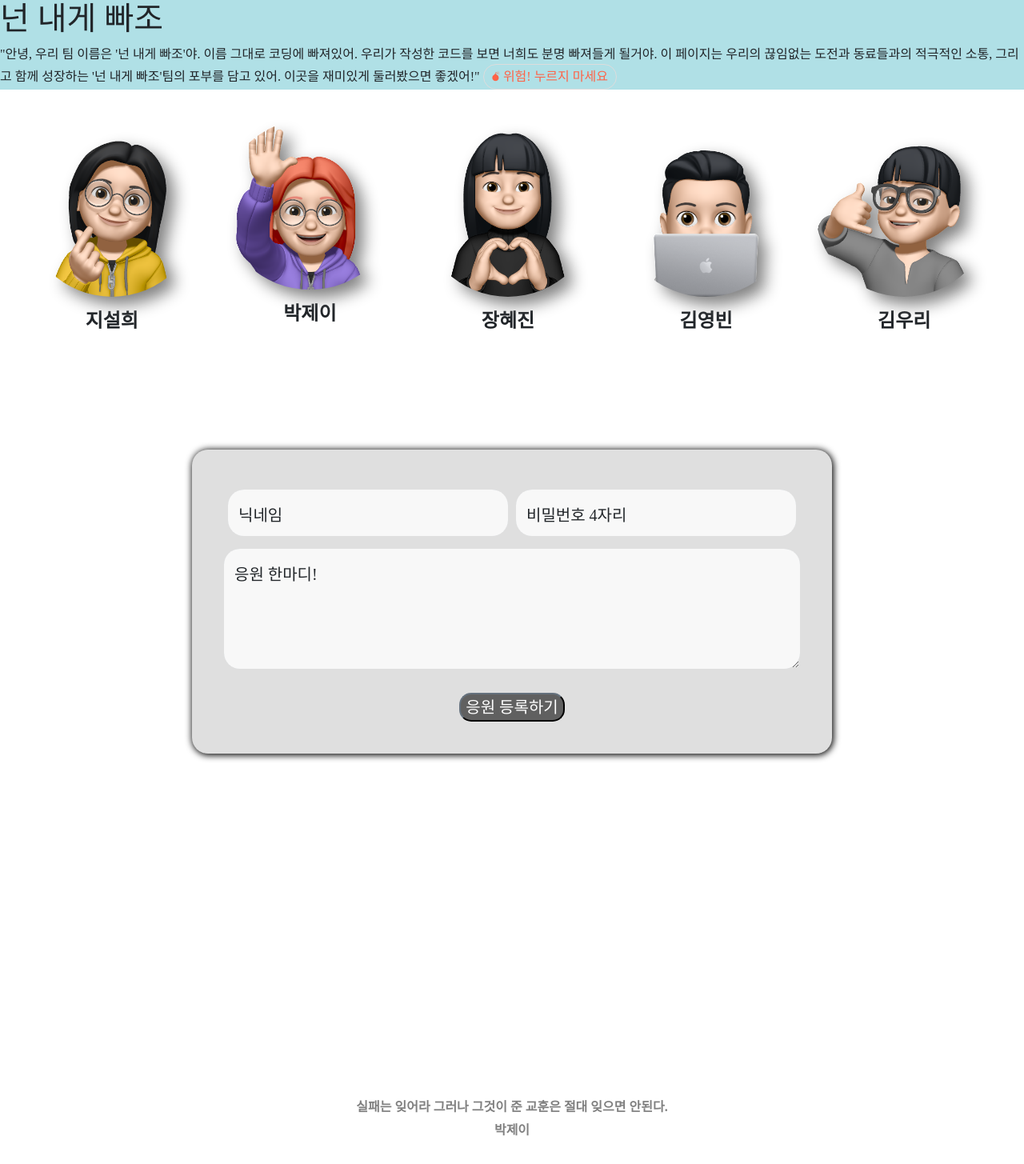
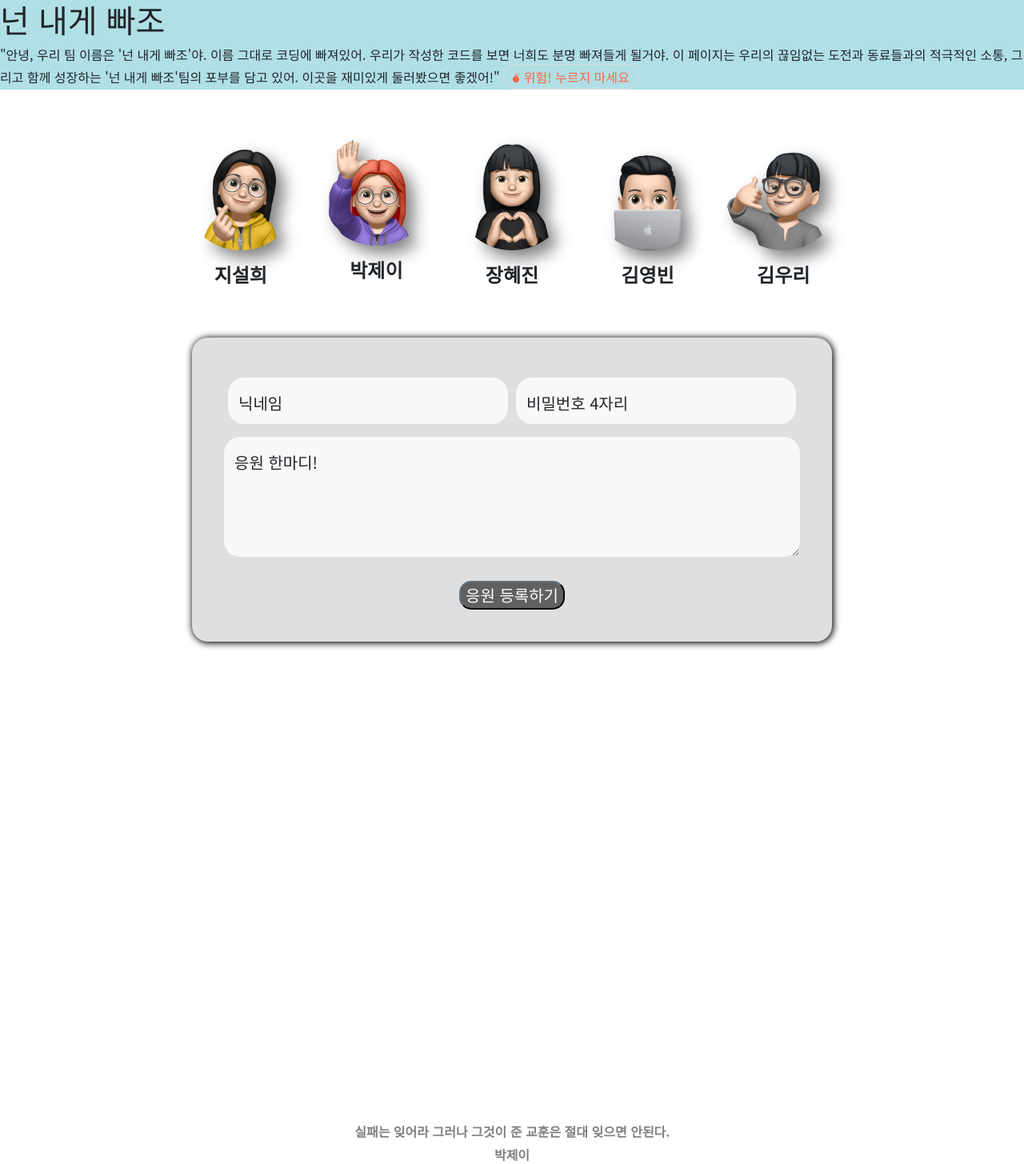
Before and after one commit to ParkJe2/team_IntroductionPage, a Flask app: page / in a window 1280 px wide. Shown: the whole page at 80% size. Before the commit the page ends 1420 px from the top, so only its background shows below. Run offline with Flask 3, Linux system fonts and the light colour scheme; data that the repository does not hold is empty; some libraries are stand-ins or nearby versions.

Commit message:
김영빈 구글폰트 재수정, 응원 등록, 응원 댓글 창 css 적용, 겹치는 mycards 클래스 mycardss 클래스로 변경

```diff
--- a/static/style.css
+++ b/static/style.css
@@ -1,8 +1,7 @@
 /* 폰트 적용_J */
-@import url("https://fonts.googleapis.com/css2?family=Noto+Sans+KR&display=swap");
-
+@import url('https://fonts.googleapis.com/css2?family=Noto+Sans+KR:wght@300&display=swap');
 * {
-  font-family: "Noto Serif KR", serif;
+  font-family: 'Noto Sans KR', sans-serif;
 }
 
 /*-------------------------------- 김영빈 CSS--------------------------------------------- */
@@ -59,27 +58,28 @@ textarea.form-control {
   border-radius: 15px;
 }
 
-.mycards {
+.mycardss {
   width: 95%;
-  max-width: 500px;
+  max-width: 800px;
   margin: auto;
-  height: 400px;
+  height: 500px;
   overflow: auto;
   padding-right: 10px;
+  margin: 50px auto 50px auto;
 }
-.mycards::-webkit-scrollbar {
+.mycardss::-webkit-scrollbar {
   width: 10px; /* 스크롤바의 너비 */
 }
-.mycards::-webkit-scrollbar-thumb {
+.mycardss::-webkit-scrollbar-thumb {
   height: 30%; /* 스크롤바의 길이 */
   background: #c4c6c8; /* 스크롤바의 색상 */
   border-radius: 10px;
 }
-.mycards::-webkit-scrollbar-track {
+.mycardss::-webkit-scrollbar-track {
   background: rgba(33, 122, 244, 0.1); /*스크롤바 뒷 배경 색상*/
 }
 
-.mycards > .card {
+.mycardss > .card {
   margin-top: 10px;
   margin-bottom: 10px;
   border-radius: 20px;
@@ -157,9 +157,9 @@ textarea.form-control {
 
 /* 카드 전체 */
 .mycards {
-  margin: 30px auto 0px auto;
+  margin: 50px auto 50px auto;
   width: 95%;
-  max-width: 1200px;
+  max-width: 800px;
   text-align: center;
 }
 
--- a/templates/index.html
+++ b/templates/index.html
@@ -237,7 +237,7 @@
     </button>
   </div>
   <!-- 가져온 닉네임, 응원 한마디 보여주는 comment-list -->
-  <div class="mycards" id="comment-list"></div>
+  <div class="mycardss" id="comment-list"></div>
 <!-- --------------------------------------------------김영빈 ----------------------------------- -->
   <div class="modal fade" id="DelModal" tabindex="-1" aria-hidden="true">
     <div class="modal-dialog modal-sm">
```
